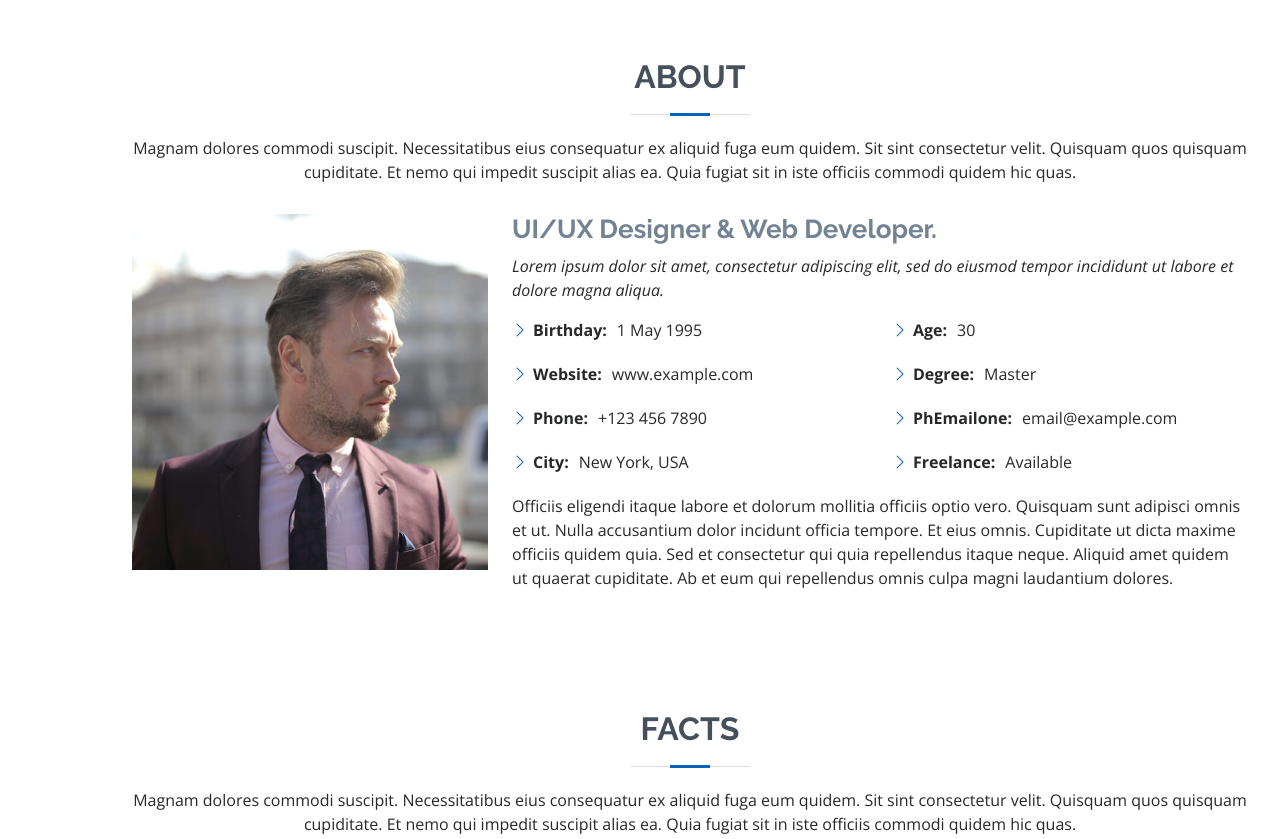
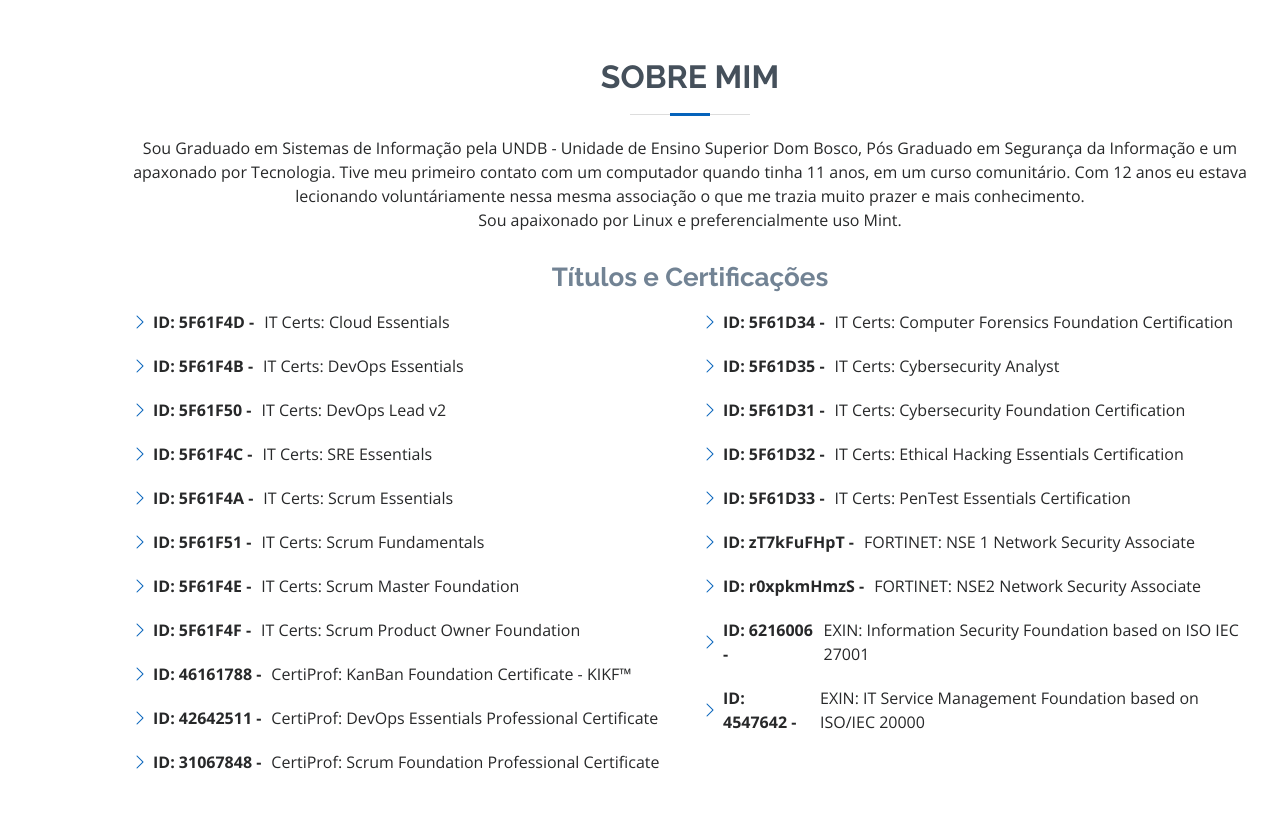
Before and after one commit to nilsonvieira/nilsonvieira.github.io, a plain HTML site: page index.html in a window 1280 px wide. Shown: the part 802-1641 px from the top of the page. Drawn offline with nearby package versions, Linux system fonts and the light colour scheme.

Commit message:
Imagem, sobre e Certificações

```diff
--- a/index.html
+++ b/index.html
@@ -93,21 +93,33 @@
     <!-- ======= Hero Section ======= -->
     <section id="hero" class="d-flex flex-column justify-content-center">
       <div class="container" data-aos="zoom-in" data-aos-delay="100">
-        <h1>Nilson Vieira</h1>
+        <h1>Nilson R. S. Vieira</h1>
         <p>
-          I'm
+          Eu sou
           <span
             class="typed"
-            data-typed-items="DevOps, IT Security, DPO"
+            data-typed-items="DevOps Enginner., IT Security Enginner., DPO."
           ></span>
         </p>
         <div class="social-links">
-          <a href="#" class="google-plus"><i class="bx bxl-github"></i></a>
-          <a href="#" class="twitter"><i class="bx bxl-twitter"></i></a>
-          <a href="#" class="facebook"><i class="bx bxl-facebook"></i></a>
-          <a href="#" class="instagram"><i class="bx bxl-instagram"></i></a>
-          <a href="#" class="linkedin"><i class="bx bxl-linkedin"></i></a>
-          <a href="#" class="linkedin"><i class="bx bxl-medium"></i></a>
+          <a href="https://github.com/nilsonvieira" class="google-plus"
+            ><i class="bx bxl-github"></i
+          ></a>
+          <a href="https://twitter.com/nilsonrsvieira" class="twitter"
+            ><i class="bx bxl-twitter"></i
+          ></a>
+          <a href="https://www.facebook.com/vieiranilson" class="facebook"
+            ><i class="bx bxl-facebook"></i
+          ></a>
+          <a href="https://www.instagram.com/nilsonrsvieira/" class="instagram"
+            ><i class="bx bxl-instagram"></i
+          ></a>
+          <a href="https://www.linkedin.com/in/nilsonrsvieira/" class="linkedin"
+            ><i class="bx bxl-linkedin"></i
+          ></a>
+          <a href="https://nilsonrsvieira.medium.com/" class="linkedin"
+            ><i class="bx bxl-medium"></i
+          ></a>
         </div>
       </div>
     </section>
@@ -118,77 +130,164 @@
       <section id="about" class="about">
         <div class="container" data-aos="fade-up">
           <div class="section-title">
-            <h2>About</h2>
+            <h2>Sobre mim</h2>
             <p>
-              Magnam dolores commodi suscipit. Necessitatibus eius consequatur
-              ex aliquid fuga eum quidem. Sit sint consectetur velit. Quisquam
-              quos quisquam cupiditate. Et nemo qui impedit suscipit alias ea.
-              Quia fugiat sit in iste officiis commodi quidem hic quas.
+              Sou Graduado em Sistemas de Informação pela UNDB - Unidade de
+              Ensino Superior Dom Bosco, Pós Graduado em Segurança da Informação
+              e um apaxonado por Tecnologia. Tive meu primeiro contato com um
+              computador quando tinha 11 anos, em um curso comunitário. Com 12
+              anos eu estava lecionando voluntáriamente nessa mesma associação o
+              que me trazia muito prazer e mais conhecimento.
+              <br />
+              Sou apaixonado por Linux e preferencialmente uso Mint.
             </p>
           </div>
-
           <div class="row">
-            <div class="col-lg-4">
-              <img src="assets/img/profile-img.jpg" class="img-fluid" alt="" />
-            </div>
-            <div class="col-lg-8 pt-4 pt-lg-0 content">
-              <h3>UI/UX Designer &amp; Web Developer.</h3>
-              <p class="fst-italic">
-                Lorem ipsum dolor sit amet, consectetur adipiscing elit, sed do
-                eiusmod tempor incididunt ut labore et dolore magna aliqua.
-              </p>
+            <!-- <div class="col-lg-4">
+              <img
+                width="75%"
+                height="75%"
+                src="assets/img/profile.jpg"
+                class="img-fluid"
+                alt=""
+              />
+            </div> -->
+            <div class="col-lg-12 pt-4 pt-lg-0 content">
+              <h3><center>Títulos e Certificações</center></h3>
+              <p></p>
+              <p class="fst-italic"></p>
               <div class="row">
                 <div class="col-lg-6">
                   <ul>
                     <li>
                       <i class="bi bi-chevron-right"></i>
-                      <strong>Birthday:</strong> <span>1 May 1995</span>
+                      <strong>ID: 5F61F4D - </strong>
+                      <span>IT Certs: Cloud Essentials</span>
                     </li>
                     <li>
                       <i class="bi bi-chevron-right"></i>
-                      <strong>Website:</strong> <span>www.example.com</span>
+                      <strong>ID: 5F61F4B - </strong>
+                      <span>IT Certs: DevOps Essentials</span>
                     </li>
                     <li>
                       <i class="bi bi-chevron-right"></i>
-                      <strong>Phone:</strong> <span>+123 456 7890</span>
+                      <strong>ID: 5F61F50 - </strong>
+                      <span>IT Certs: DevOps Lead v2</span>
                     </li>
                     <li>
                       <i class="bi bi-chevron-right"></i>
-                      <strong>City:</strong> <span>New York, USA</span>
+                      <strong>ID: 5F61F4C - </strong>
+                      <span>IT Certs: SRE Essentials</span>
+                    </li>
+                    <li>
+                      <i class="bi bi-chevron-right"></i>
+                      <strong>ID: 5F61F4A - </strong>
+                      <span>IT Certs: Scrum Essentials</span>
+                    </li>
+                    <li>
+                      <i class="bi bi-chevron-right"></i>
+                      <strong>ID: 5F61F51 - </strong>
+                      <span>IT Certs: Scrum Fundamentals</span>
+                    </li>
+                    <li>
+                      <i class="bi bi-chevron-right"></i>
+                      <strong>ID: 5F61F4E - </strong>
+                      <span>IT Certs: Scrum Master Foundation</span>
+                    </li>
+                    <li>
+                      <i class="bi bi-chevron-right"></i>
+                      <strong>ID: 5F61F4F - </strong>
+                      <span>IT Certs: Scrum Product Owner Foundation</span>
+                    </li>
+                    <li>
+                      <i class="bi bi-chevron-right"></i>
+                      <strong>ID: 46161788 - </strong>
+                      <span
+                        >CertiProf: KanBan Foundation Certificate - KIKF™</span
+                      >
+                    </li>
+                    <li>
+                      <i class="bi bi-chevron-right"></i>
+                      <strong>ID: 42642511 - </strong>
+                      <span
+                        >CertiProf: DevOps Essentials Professional
+                        Certificate</span
+                      >
+                    </li>
+                    <li>
+                      <i class="bi bi-chevron-right"></i>
+                      <strong>ID: 31067848 - </strong>
+                      <span
+                        >CertiProf: Scrum Foundation Professional
+                        Certificate</span
+                      >
                     </li>
                   </ul>
                 </div>
                 <div class="col-lg-6">
                   <ul>
                     <li>
-                      <i class="bi bi-chevron-right"></i> <strong>Age:</strong>
-                      <span>30</span>
+                      <i class="bi bi-chevron-right"></i>
+                      <strong>ID: 5F61D34 - </strong>
+                      <span
+                        >IT Certs: Computer Forensics Foundation
+                        Certification</span
+                      >
                     </li>
                     <li>
                       <i class="bi bi-chevron-right"></i>
-                      <strong>Degree:</strong> <span>Master</span>
+                      <strong>ID: 5F61D35 - </strong>
+                      <span>IT Certs: Cybersecurity Analyst</span>
                     </li>
                     <li>
                       <i class="bi bi-chevron-right"></i>
-                      <strong>PhEmailone:</strong>
-                      <span>email@example.com</span>
+                      <strong>ID: 5F61D31 - </strong>
+                      <span
+                        >IT Certs: Cybersecurity Foundation Certification</span
+                      >
                     </li>
                     <li>
                       <i class="bi bi-chevron-right"></i>
-                      <strong>Freelance:</strong> <span>Available</span>
+                      <strong>ID: 5F61D32 - </strong>
+                      <span
+                        >IT Certs: Ethical Hacking Essentials
+                        Certification</span
+                      >
+                    </li>
+                    <li>
+                      <i class="bi bi-chevron-right"></i>
+                      <strong>ID: 5F61D33 - </strong>
+                      <span>IT Certs: PenTest Essentials Certification</span>
+                    </li>
+                    <li>
+                      <i class="bi bi-chevron-right"></i>
+                      <strong>ID: zT7kFuFHpT - </strong>
+                      <span>FORTINET: NSE 1 Network Security Associate</span>
+                    </li>
+                    <li>
+                      <i class="bi bi-chevron-right"></i>
+                      <strong>ID: r0xpkmHmzS - </strong>
+                      <span>FORTINET: NSE2 Network Security Associate</span>
+                    </li>
+                    <li>
+                      <i class="bi bi-chevron-right"></i>
+                      <strong>ID: 6216006 - </strong>
+                      <span
+                        >EXIN: Information Security Foundation based on ISO IEC
+                        27001</span
+                      >
+                    </li>
+                    <li>
+                      <i class="bi bi-chevron-right"></i>
+                      <strong>ID: 4547642 - </strong>
+                      <span
+                        >EXIN: IT Service Management Foundation based on ISO/IEC
+                        20000</span
+                      >
                     </li>
                   </ul>
                 </div>
               </div>
-              <p>
-                Officiis eligendi itaque labore et dolorum mollitia officiis
-                optio vero. Quisquam sunt adipisci omnis et ut. Nulla
-                accusantium dolor incidunt officia tempore. Et eius omnis.
-                Cupiditate ut dicta maxime officiis quidem quia. Sed et
-                consectetur qui quia repellendus itaque neque. Aliquid amet
-                quidem ut quaerat cupiditate. Ab et eum qui repellendus omnis
-                culpa magni laudantium dolores.
-              </p>
             </div>
           </div>
         </div>
```
Also changed, not shown: assets/img/hero-bg.jpg, assets/img/profile-img.jpg (deleted), assets/img/profile.jpg (added).
